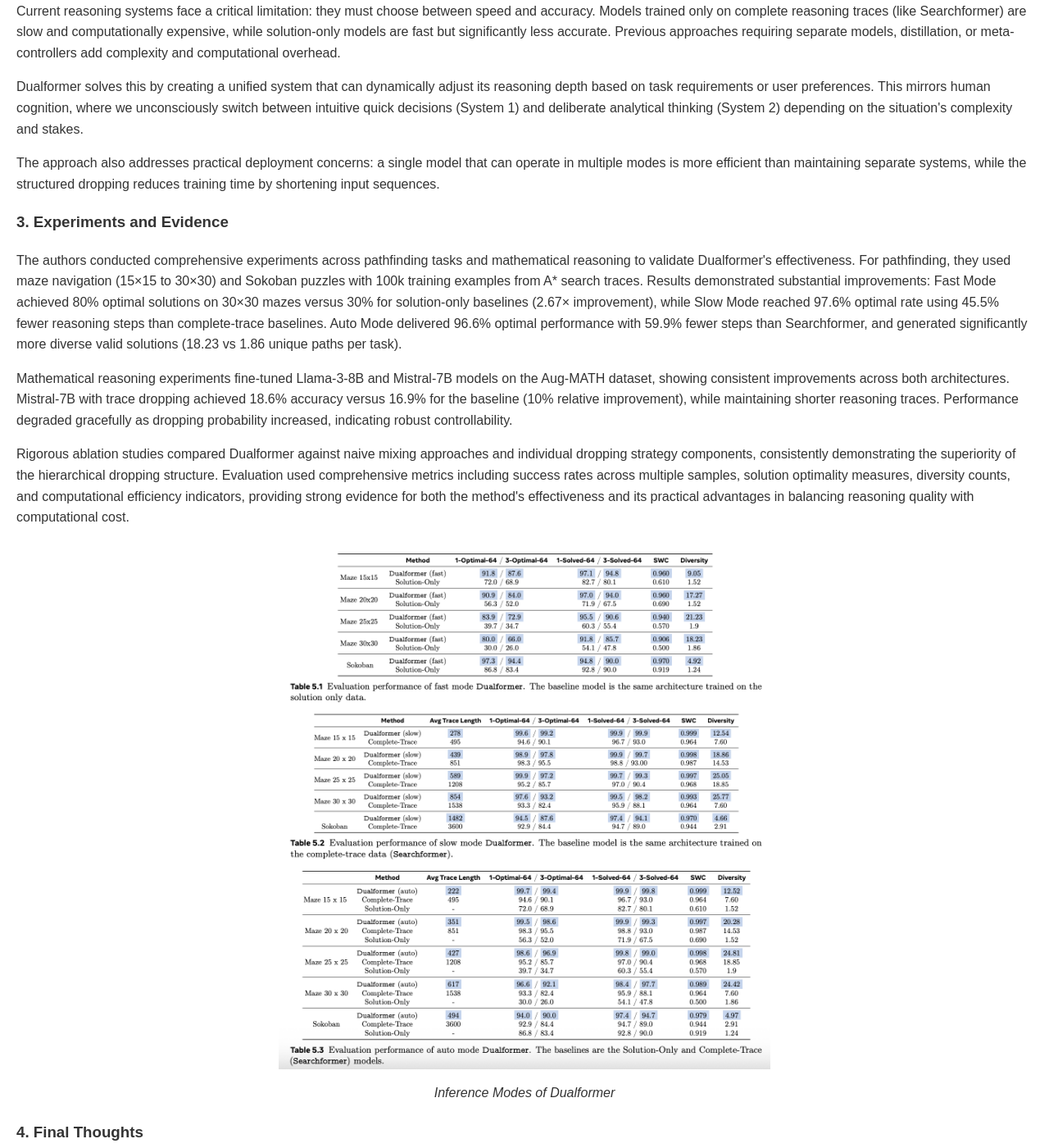
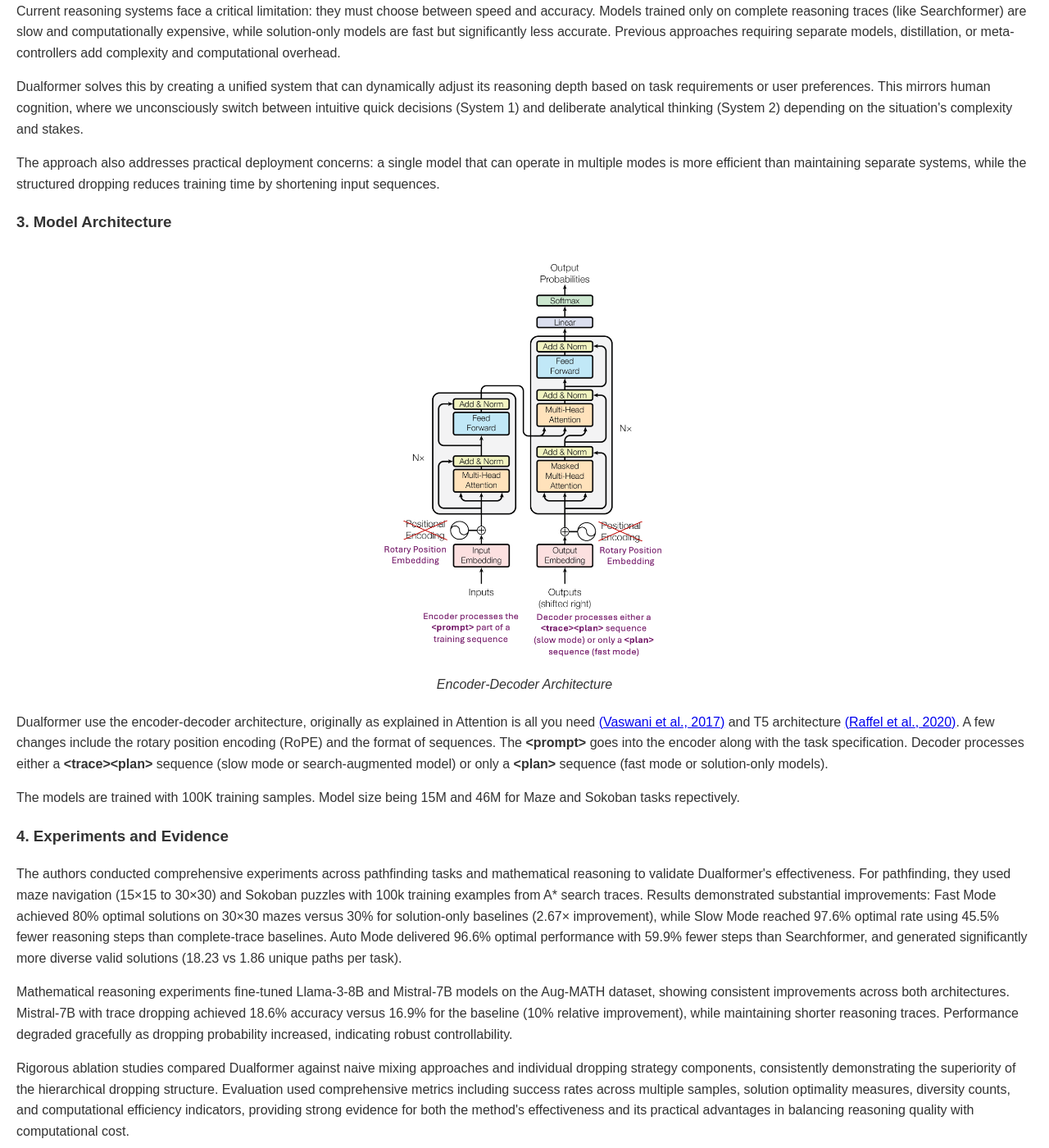
Before and after one commit to brainsesh/brainsesh.github.io, a Jekyll site: the page docs/dualformer/index.html, which Jekyll copies as it is, in a window 1280 px wide and 1400 px high, scrolled down 2437 px. Shown: the whole window at 82% size. Built offline with Jekyll 4.4.1, drawn with Linux system fonts in a browser that asks for light colours.

Commit message:
change 061325

```diff
--- a/docs/dualformer/index.html
+++ b/docs/dualformer/index.html
@@ -111,7 +111,18 @@
     <p>Dualformer solves this by creating a unified system that can dynamically adjust its reasoning depth based on task requirements or user preferences. This mirrors human cognition, where we unconsciously switch between intuitive quick decisions (System 1) and deliberate analytical thinking (System 2) depending on the situation's complexity and stakes.</p>
     <p>The approach also addresses practical deployment concerns: a single model that can operate in multiple modes is more efficient than maintaining separate systems, while the structured dropping reduces training time by shortening input sequences.</p>
 
-    <h3>3. Experiments and Evidence </h3>
+    <h3>3. Model Architecture </h3>
+
+    <div class="non-interactive-image">
+        <img src="architecture.jpg" alt="architecture" title="architecture" style="width: auto; height: 500px;">
+        <p><em>Encoder-Decoder Architecture</em></p>
+    </div>
+
+    <p>Dualformer use the encoder-decoder architecture, originally as explained in Attention is all you need <a href="https://arxiv.org/pdf/1706.03762" target="_blank">(Vaswani et al., 2017)</a> and T5 architecture <a href="https://arxiv.org/pdf/1910.10683" target="_blank">(Raffel et al., 2020)</a>. A few changes include the rotary position encoding (RoPE) and the format of sequences. The <b>&lt;prompt&gt;</b> goes into the encoder along with the task specification. Decoder processes either a <b>&lt;trace&gt;</b><b>&lt;plan&gt;</b> sequence (slow mode or search-augmented model) or only a <b>&lt;plan&gt;</b> sequence (fast mode or solution-only models).</p>
+
+    <p>The models are trained with 100K training samples. Model size being 15M and 46M for Maze and Sokoban tasks repectively. </p>
+
+    <h3>4. Experiments and Evidence </h3>
 
     <p>The authors conducted comprehensive experiments across pathfinding tasks and mathematical reasoning to validate Dualformer's effectiveness. For pathfinding, they used maze navigation (15×15 to 30×30) and Sokoban puzzles with 100k training examples from A* search traces. Results demonstrated substantial improvements: Fast Mode achieved 80% optimal solutions on 30×30 mazes versus 30% for solution-only baselines (2.67× improvement), while Slow Mode reached 97.6% optimal rate using 45.5% fewer reasoning steps than complete-trace baselines. Auto Mode delivered 96.6% optimal performance with 59.9% fewer steps than Searchformer, and generated significantly more diverse valid solutions (18.23 vs 1.86 unique paths per task).</p>
 
```
Also changed, not shown: other parts of docs/dualformer/index.html (+1 -1 lines), docs/dualformer/architecture.jpg (added).
